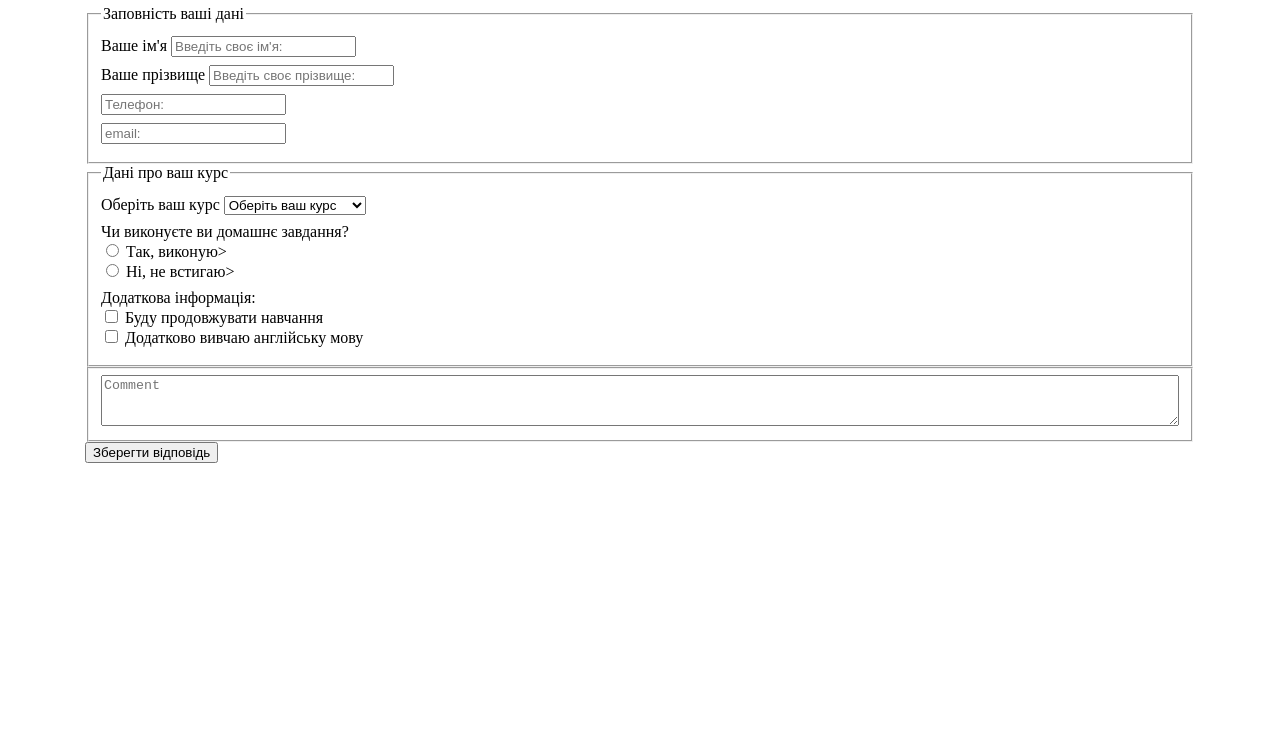
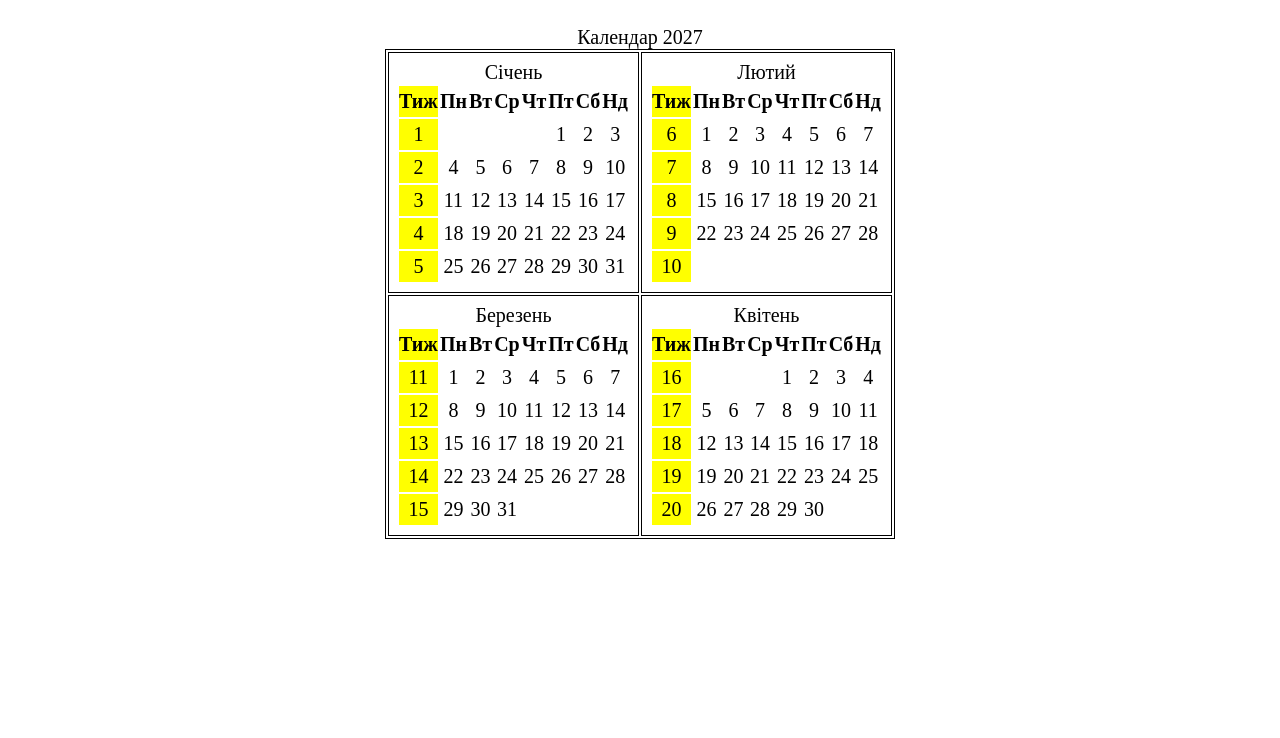
Before and after one commit to irinaburakgabris-lgtm/it-fast-start-13-11-2026, a plain HTML site: page index.html in a window 1280 px wide. Shown: the part 62-800 px from the top of the page. Drawn offline with Linux system fonts and the light colour scheme.

Commit message:
Updated calendar

```diff
--- a/index.html
+++ b/index.html
@@ -3,93 +3,315 @@
   <head>
     <meta charset="UTF-8" />
     <meta name="viewport" content="width=device-width, initial-scale=1.0" />
-    <title>Проста форма-анкета</title>
-    <link rel="stylesheet" href="./styles/style.css" />
+    <title>Календар 2027</title>
+    <link rel="stylesheet" href="styles/style.css">
   </head>
   <body>
-    <header></header>
-    <main>
-      <section>
-        <div class="container">
-          <h1>Проста форма-анкета</h1>
-          <form>
-            <fieldset>
-              <legend>Заповність ваші дані</legend>
-            <p>
-              <label for="firstname">Ваше ім'я</label>
-              <input
-                id="firstname"
-                name="firstname"
-                type="text"
-                title="This field is realy important"
-                placeholder="Введіть своє ім'я:"
-              />
-            </p>
-            <p>
-              <label>
-                <span>Ваше прізвище</span>
-                <input
-                name="lastname"
-                type="text"
-                placeholder="Введіть своє прізвище:"
 
-              />
-              <label>
-            </p>
-            <p>
-              <input
-              type="tel"
-              name="phone"
-              id="phone"
-              placeholder="Телефон:" />
-            </p>
-            <P>
-              <input
-              type="email"
-               name="email"
-               id="email"
-               placeholder="email:"
-               required>
-               <P>
-                </fieldset>
-                <fieldset>
-                  <legend>Дані про ваш курс</legend>
-                  <p>
-                    <label for="course">Оберіть ваш курс</label>
-                    <select name="course" id="course">
-                    <option value="selected disabled">Оберіть ваш курс</option>
-                    <option value="frontend">Front-End розробка</option>
-                    <option value="backend">Back-End розробка</option>
-                    <option value="design">UI/UX Дизайн</option>
-                    </select>
-                  </p>
-                <P>
-                  Чи виконуєте ви домашнє завдання? <br>
-                  <label>
-                    <input type="radio" name="homework" value="yes">
-                  Так, виконую></label> <br>
-                  <input type="radio" name="homework" value="no">
-                  Ні, не встигаю></label> <br>
+    <table class="main-grid">
+      <caption>Календар 2027</caption>
 
-                </P>
+      <Tr>
+        <td>
+          <table>
+    <caption>Січень</caption>
+    <colgroup>
+        <col class="week-col">
+        <col span="7">
+    </colgroup>
+    <thead>
+        <tr>
+            <th>Тиж</th>
+            <th>Пн</th>
+            <th>Вт</th>
+            <th>Ср</th>
+            <th>Чт</th>
+            <th>Пт</th>
+            <th>Сб</th>
+            <th>Нд</th>
+        </tr>
+    </thead>
+    <tbody>
+        <tr>
+            <td>1</td>
+            <td></td>
+            <td></td>
+            <td></td>
+            <td></td>
+            <td>1</td>
+            <td>2</td>
+            <td>3</td>
+        </tr>
+        <tr>
+        <td>2</td>
+        <td>4</td>
+        <td>5</td>
+        <td>6</td>
+        <td>7</td>
+        <td>8</td>
+        <td>9</td>
+        <td>10</td>
+        </tr>
+        <tr>
+            <td>3</td>
+            <td>11</td>
+            <td>12</td>
+            <td>13</td>
+            <td>14</td>
+            <td>15</td>
+            <td>16</td>
+            <td>17</td>
+        </tr>
+        <tr>
+            <td>4</td>
+            <td>18</td>
+            <td>19</td>
+            <td>20</td>
+            <td>21</td>
+            <td>22</td>
+            <td>23</td>
+            <td>24</td>
+        </tr>
+        <tr>
+            <td>5</td>
+            <td>25</td>
+            <td>26</td>
+            <td>27</td>
+            <td>28</td>
+            <td>29</td>
+            <td>30</td>
+            <td>31</td>
+        </tr>
+        </tbody>
+        </table>
+        </td>
 
-                <P>
-                  Додаткова інформація: <br>
-                  <label>
-                    <input type="checkbox" name="continue" value="yes"> Буду продовжувати навчання
-                  </label> <br>
-                  <label >
-                    <input type="checkbox" name="english" value="yes"> Додатково вивчаю англійську мову
-                  </label>
-                  </p>
-                  </fieldset>
 
-                  <fieldset>
-                   <textarea name="Comment" rows="3" placeholder="Comment"></textarea>
-                   </fieldset>
+        <td>
+           <table>
+    <caption>Лютий</caption>
+    <colgroup>
+        <col class="week-col">
+        <col span="7">
+    </colgroup>
+    <thead>
+        <tr>
+            <th>Тиж</th>
+            <th>Пн</th>
+            <th>Вт</th>
+            <th>Ср</th>
+            <th>Чт</th>
+            <th>Пт</th>
+            <th>Сб</th>
+            <th>Нд</th>
+        </tr>
+    </thead>
+    <tbody>
+        <tr>
+            <td>6</td>
+            <td>1</td>
+            <td>2</td>
+            <td>3</td>
+            <td>4</td>
+            <td>5</td>
+            <td>6</td>
+            <td>7</td>
+        </tr>
+        <tr>
+        <td>7</td>
+        <td>8</td>
+        <td>9</td>
+        <td>10</td>
+        <td>11</td>
+        <td>12</td>
+        <td>13</td>
+        <td>14</td>
+        </tr>
+        <tr>
+            <td>8</td>
+            <td>15</td>
+            <td>16</td>
+            <td>17</td>
+            <td>18</td>
+            <td>19</td>
+            <td>20</td>
+            <td>21</td>
+        </tr>
+        <tr>
+            <td>9</td>
+            <td>22</td>
+            <td>23</td>
+            <td>24</td>
+            <td>25</td>
+            <td>26</td>
+            <td>27</td>
+            <td>28</td>
+        </tr>
+        <tr>
+            <td>10</td>
+            <td></td>
+            <td></td>
+            <td></td>
+            <td></td>
+            <td></td>
+            <td></td>
+            <td></td>
+        </tr>
+        </tbody>
+        </table>
+        </td>
+        </tr>
 
-                   <button type="submit">Зберегти відповідь</button>
-                   </form>
-                   </body>
+        <tr>
+            <td>
+            <table>
+    <caption>Березень</caption>
+    <colgroup>
+        <col class="week-col">
+        <col span="7">
+    </colgroup>
+    <thead>
+        <tr>
+            <th>Тиж</th>
+            <th>Пн</th>
+            <th>Вт</th>
+            <th>Ср</th>
+            <th>Чт</th>
+            <th>Пт</th>
+            <th>Сб</th>
+            <th>Нд</th>
+        </tr>
+    </thead>
+    <tbody>
+        <tr>
+            <td>11</td>
+            <td>1</td>
+            <td>2</td>
+            <td>3</td>
+            <td>4</td>
+            <td>5</td>
+            <td>6</td>
+            <td>7</td>
+        </tr>
+        <tr>
+        <td>12</td>
+        <td>8</td>
+        <td>9</td>
+        <td>10</td>
+        <td>11</td>
+        <td>12</td>
+        <td>13</td>
+        <td>14</td>
+        </tr>
+        <tr>
+            <td>13</td>
+            <td>15</td>
+            <td>16</td>
+            <td>17</td>
+            <td>18</td>
+            <td>19</td>
+            <td>20</td>
+            <td>21</td>
+        </tr>
+        <tr>
+            <td>14</td>
+            <td>22</td>
+            <td>23</td>
+            <td>24</td>
+            <td>25</td>
+            <td>26</td>
+            <td>27</td>
+            <td>28</td>
+        </tr>
+        <tr>
+            <td>15</td>
+            <td>29</td>
+            <td>30</td>
+            <td>31</td>
+            <td></td>
+            <td></td>
+            <td></td>
+            <td></td>
+        </tr>
+        </tbody>
+        </table>
+        </td>
 
-</html>
+        <td>
+            <table>
+              <caption>Квітень</caption>
+                 <colgroup>
+                  <col class="week-col">
+        <col span="7">
+    </colgroup>
+    <thead>
+        <tr>
+            <th>Тиж</th>
+            <th>Пн</th>
+            <th>Вт</th>
+            <th>Ср</th>
+            <th>Чт</th>
+            <th>Пт</th>
+            <th>Сб</th>
+            <th>Нд</th>
+        </tr>
+    </thead>
+    <tbody>
+        <tr>
+            <td>16</td>
+            <td></td>
+            <td></td>
+            <td></td>
+            <td>1</td>
+            <td>2</td>
+            <td>3</td>
+            <td>4</td>
+        </tr>
+        <tr>
+        <td>17</td>
+        <td>5</td>
+        <td>6</td>
+        <td>7</td>
+        <td>8</td>
+        <td>9</td>
+        <td>10</td>
+        <td>11</td>
+        </tr>
+        <tr>
+            <td>18</td>
+            <td>12</td>
+            <td>13</td>
+            <td>14</td>
+            <td>15</td>
+            <td>16</td>
+            <td>17</td>
+            <td>18</td>
+        </tr>
+        <tr>
+            <td>19</td>
+            <td>19</td>
+            <td>20</td>
+            <td>21</td>
+            <td>22</td>
+            <td>23</td>
+            <td>24</td>
+            <td>25</td>
+        </tr>
+        <tr>
+            <td>20</td>
+            <td>26</td>
+            <td>27</td>
+            <td>28</td>
+            <td>29</td>
+            <td>30</td>
+            <td></td>
+            <td></td>
+        </tr>
+    </tbody>
+</table>
+</td>
+</tr>
+</table>
+
+       </body>
+       </html>
--- a/styles/style.css
+++ b/styles/style.css
@@ -1,25 +1,28 @@
-{
-  margin: 0
-  pading: 0
-  box-sizing: border-box
+body {
+  font-size: 20px;
+  padding: 5rem;
+}
+th,
+td {
+  padding: 0.25rem 0;
+}
 
-}
-.container {
-  max-width: 1110px;
-
+table {
+  text-align: center;
   margin-left: auto;
   margin-right: auto;
-
-  padding-left: 15px;
-  padding-right: 15px;
-
-}
-p {
-      margin: 0.5rem 0;
 }
 
+.main-grid {
+  border: 1px solid black;
+}
 
-  textarea {
-    width: 100%;
-    box-sizing: border-box;
-  }
+.main-grid > tbody > tr > td {
+  border: 1px solid black;
+  vertical-align: top;
+  padding: 0.5rem;
+}
+
+.week-col {
+  background-color: yellow;
+}
```
